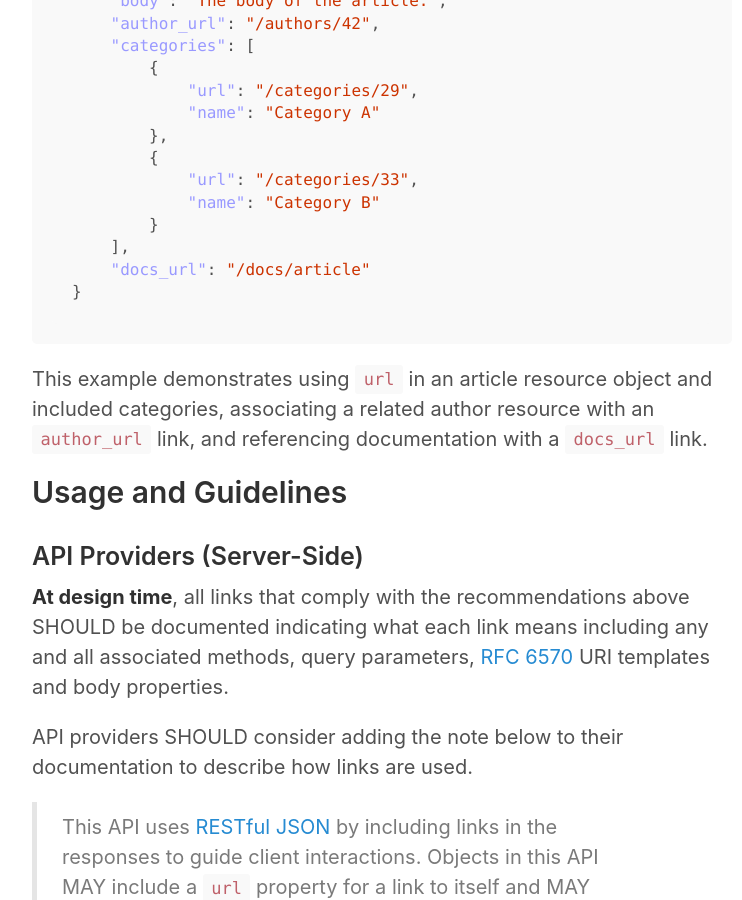
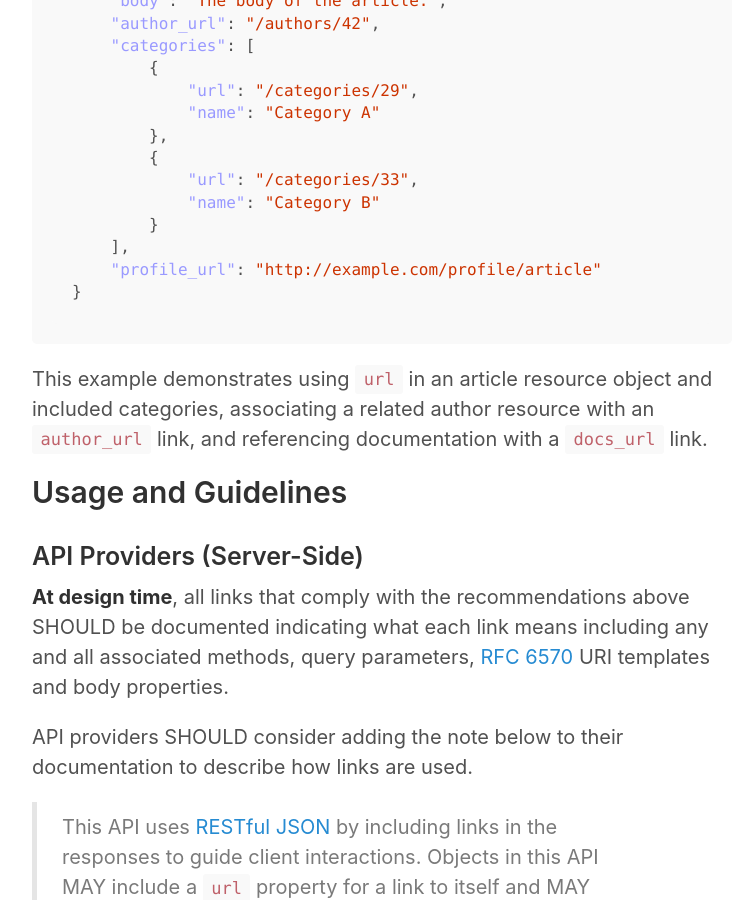
Before and after one commit to smizell/restfuljson, a Jekyll site: the page built from index.md, in a window 1280 px wide and 900 px high, scrolled down 902 px. Shown: the whole window, without its empty margins (258-1000 px from the left). Built offline with Jekyll 4.4.1, drawn with Linux system fonts in a browser that asks for light colours.

Commit message:
Add profile example

````diff
--- a/index.md
+++ b/index.md
@@ -42,7 +42,7 @@ The JSON below shows a representation for an article.
             "name": "Category B"
         }
     ],
-    "docs_url": "/docs/article"
+    "profile_url": "http://example.com/profile/article"
 }
 ```
 
````
